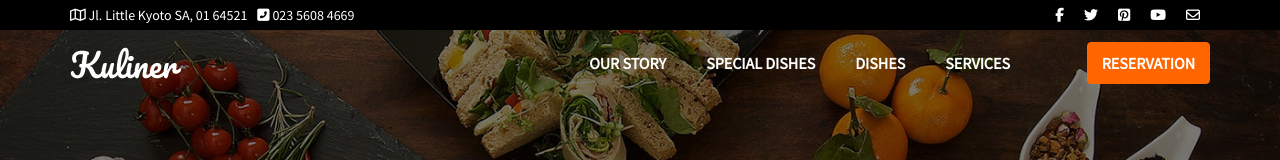
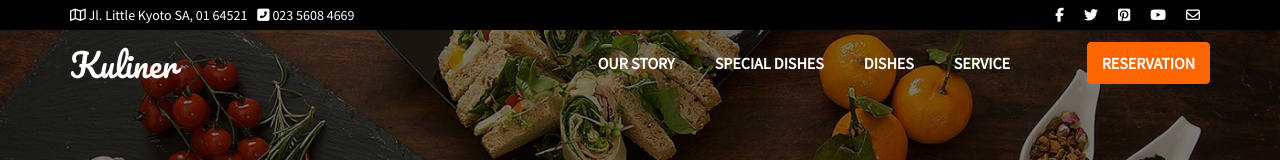
Before and after one commit to dbsdudtkr/kuliner, a plain HTML site: page index.html in a window 1280 px wide. Shown: the top 160 px of the page. Drawn offline with nearby package versions, Linux system fonts and the light colour scheme; some packages are replaced by stand-ins of ours.

Commit message:
index modified2

```diff
--- a/index.html
+++ b/index.html
@@ -86,7 +86,7 @@
                             <li class="story_btn"><a href="#story">OUR STORY</a></li>
                             <li class="special_btn"><a href="#special">SPECIAL DISHES</a></li>
                             <li class="dishes_btn"><a href="#dishes">DISHES</a></li>
-                            <li class="service_btn"><a href="#service">SERVICES</a></li>
+                            <li class="service_btn"><a href="#service">SERVICE</a></li>
                         </ul>
                         <div class="reseve_btn">
                             <a href="#">RESERVATION</a>
```
